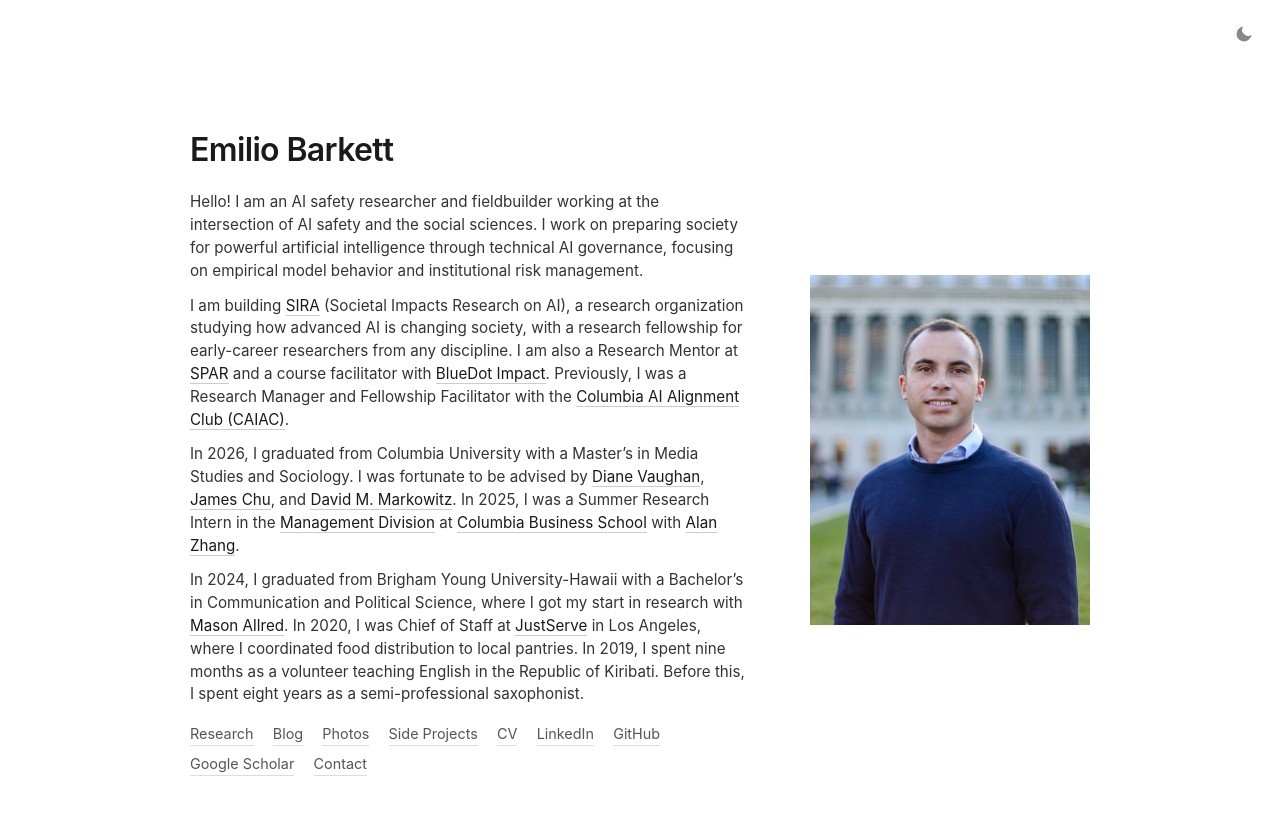
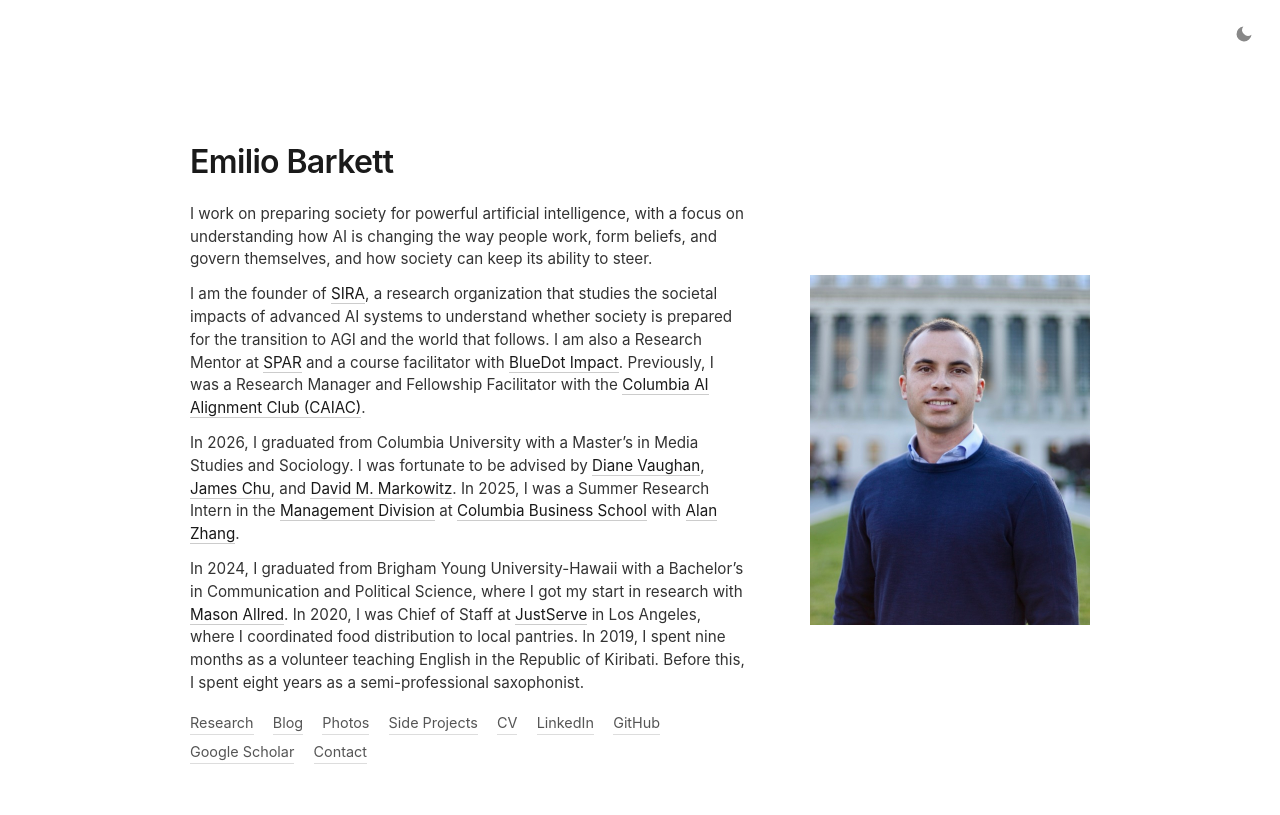
Before and after one commit to EmilioBarkett/emiliobarkett.github.io, a Jekyll site: the page built from index.html, in a window 1280 px wide and 900 px high. Shown: the top 815 px of the window. Built offline with Jekyll 4.4.1, drawn with Linux system fonts in a browser that asks for light colours.

Commit message:
Update bio: lead with societal impacts focus and SIRA

```diff
--- a/index.html
+++ b/index.html
@@ -7,8 +7,8 @@ description: "Emilio Barkett is an AI safety researcher and fieldbuilder working
   <div class="main-content">
     <div class="details">
       <h1>Emilio Barkett</h1>
-        <p>Hello! I am an AI safety researcher and fieldbuilder working at the intersection of AI safety and the social sciences. I work on preparing society for powerful artificial intelligence through technical AI governance, focusing on empirical model behavior and institutional risk management.</p>
-        <p>I am building <a href="https://sira-project.org/" target="_blank" rel="noopener">SIRA</a> (Societal Impacts Research on AI), a research organization studying how advanced AI is changing society, with a research fellowship for early-career researchers from any discipline. I am also a Research Mentor at <a href="https://sparai.org/" target="_blank" rel="noopener">SPAR</a> and a course facilitator with <a href="https://bluedot.org/" target="_blank" rel="noopener">BlueDot Impact</a>. Previously, I was a Research Manager and Fellowship Facilitator with the <a href="https://www.cualignment.org/" target="_blank" rel="noopener">Columbia AI Alignment Club (CAIAC)</a>.</p>
+        <p>I work on preparing society for powerful artificial intelligence, with a focus on understanding how AI is changing the way people work, form beliefs, and govern themselves, and how society can keep its ability to steer.</p>
+        <p>I am the founder of <a href="https://sira-project.org/" target="_blank" rel="noopener">SIRA</a>, a research organization that studies the societal impacts of advanced AI systems to understand whether society is prepared for the transition to AGI and the world that follows. I am also a Research Mentor at <a href="https://sparai.org/" target="_blank" rel="noopener">SPAR</a> and a course facilitator with <a href="https://bluedot.org/" target="_blank" rel="noopener">BlueDot Impact</a>. Previously, I was a Research Manager and Fellowship Facilitator with the <a href="https://www.cualignment.org/" target="_blank" rel="noopener">Columbia AI Alignment Club (CAIAC)</a>.</p>
         <p>In 2026, I graduated from Columbia University with a Master’s in Media Studies and Sociology. I was fortunate to be advised by <a href="https://sociology.columbia.edu/content/diane-vaughan" target="_blank" rel="noopener">Diane Vaughan</a>, <a href="https://jchu1225.github.io/" target="_blank" rel="noopener">James Chu</a>, and <a href="https://www.davidmarkowitz.org/" target="_blank" rel="noopener">David M. Markowitz</a>. In 2025, I was a Summer Research Intern in the <a href="https://business.columbia.edu/faculty/divisions/management/phd" target="_blank" rel="noopener">Management Division</a> at <a href="https://business.columbia.edu/" target="_blank" rel="noopener">Columbia Business School</a> with <a href="https://business.columbia.edu/faculty/people/alan-zhang" target="_blank" rel="noopener">Alan Zhang</a>.</p>
         <p>In 2024, I graduated from Brigham Young University-Hawaii with a Bachelor’s in Communication and Political Science, where I got my start in research with <a href="https://about.byuh.edu/directory/mason-allred" target="_blank" rel="noopener">Mason Allred</a>. In 2020, I was Chief of Staff at <a href="https://www.justserve.org/" target="_blank" rel="noopener">JustServe</a> in Los Angeles, where I coordinated food distribution to local pantries. In 2019, I spent nine months as a volunteer teaching English in the Republic of Kiribati. Before this, I spent eight years as a semi-professional saxophonist.</p>
       <nav class="links">
```
